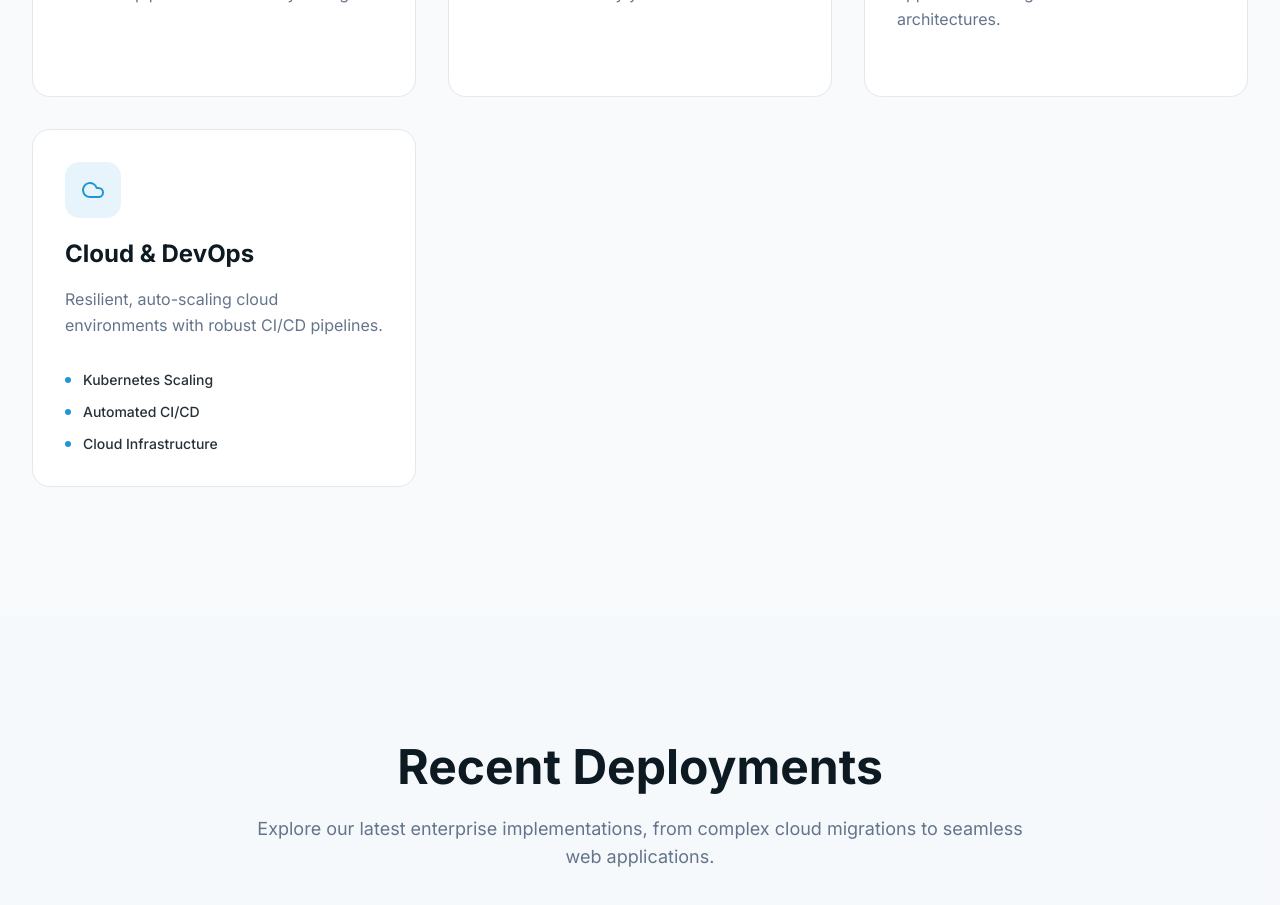
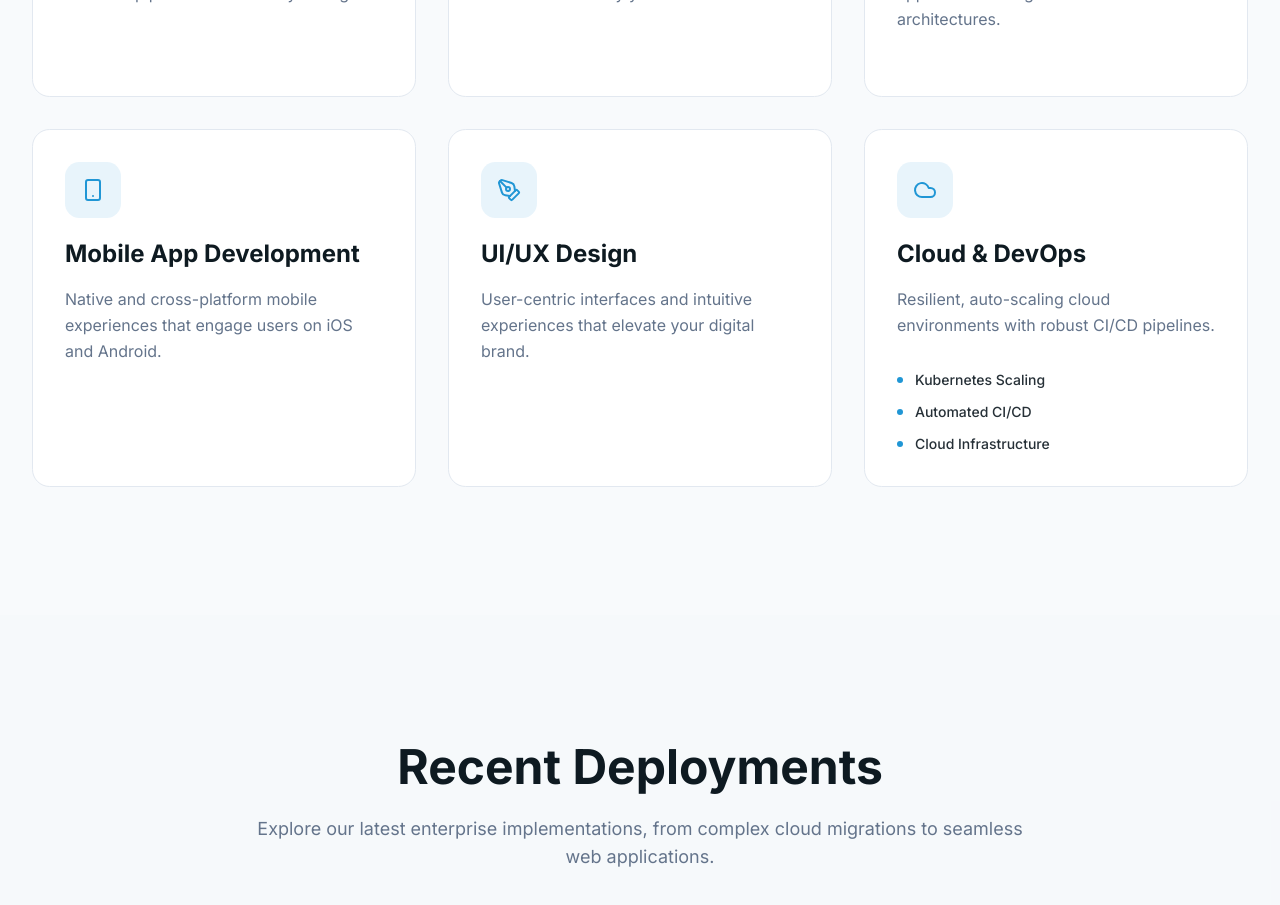
Before and after one commit to abdulwasay4585/awak-innovations, a Next.js app in the folder frontend/: page / in a window 1280 px wide. Shown: the part 1740-2645 px from the top of the page. Built offline with nearby package versions, Linux system fonts and the light colour scheme; no server answers.

Commit message:
feat: add Mobile App Development and UI/UX Design services to fill grid

```diff
--- a/frontend/src/components/home/FeaturedServices.tsx
+++ b/frontend/src/components/home/FeaturedServices.tsx
@@ -1,7 +1,7 @@
 "use client";
 
 import { motion } from "framer-motion";
-import { Bot, Code2, Globe, Cloud, ArrowRight } from "lucide-react";
+import { Bot, Code2, Globe, Cloud, ArrowRight, Smartphone, PenTool } from "lucide-react";
 import Link from "next/link";
 import { Button } from "@/components/ui/button";
 
@@ -21,6 +21,16 @@ export function FeaturedServices() {
       title: "Headless E-Commerce",
       description: "Lightning-fast, highly responsive web applications using serverless architectures.",
       icon: <Globe className="w-6 h-6 text-primary" />
+    },
+    {
+      title: "Mobile App Development",
+      description: "Native and cross-platform mobile experiences that engage users on iOS and Android.",
+      icon: <Smartphone className="w-6 h-6 text-primary" />
+    },
+    {
+      title: "UI/UX Design",
+      description: "User-centric interfaces and intuitive experiences that elevate your digital brand.",
+      icon: <PenTool className="w-6 h-6 text-primary" />
     },
     {
       title: "Cloud & DevOps",
```
